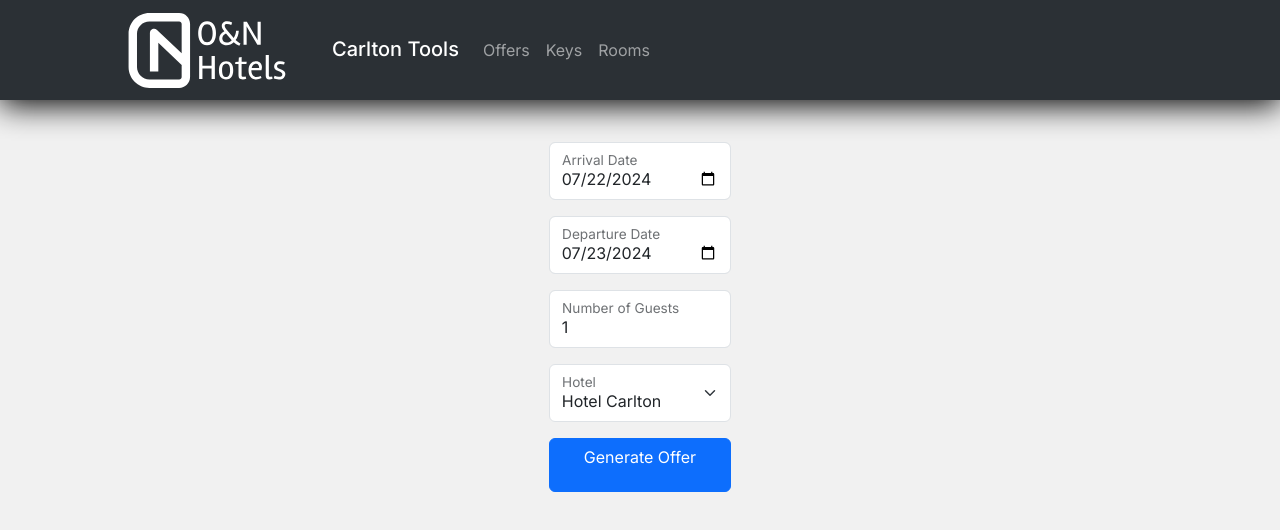
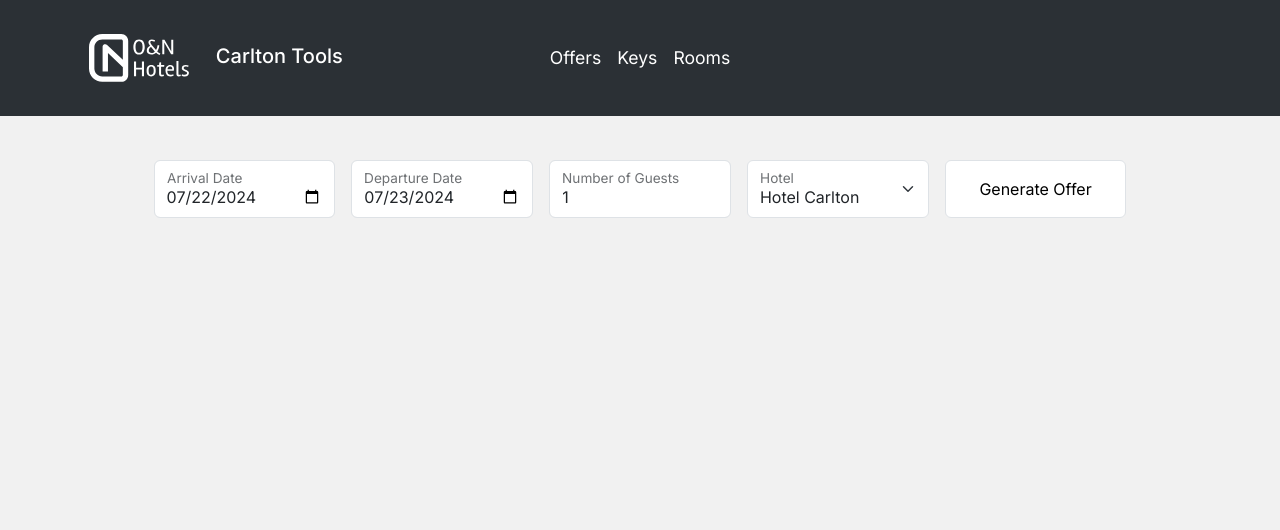
Before and after one commit to denis-belonogov/CarltonFrontend, a React (Vite) app in the folder carlton_frontend/: page / in a window 1280 px wide. Shown: the top 530 px of the page. Built offline with nearby package versions, Linux system fonts and the light colour scheme.

Commit message:
Styles for all pages

```diff
--- a/carlton_frontend/src/components/OfferApp.tsx
+++ b/carlton_frontend/src/components/OfferApp.tsx
@@ -1,6 +1,6 @@
 import { addDays, format } from "date-fns";
 import { ChangeEvent, useState } from "react";
-import { FloatingLabel } from "react-bootstrap";
+import { Col, FloatingLabel, Spinner } from "react-bootstrap";
 import Alert from "react-bootstrap/Alert";
 import Button from "react-bootstrap/Button";
 import Form from "react-bootstrap/Form";
@@ -17,6 +17,7 @@ export default function OfferApp() {
   const [n_guests, setNGuests] = useState(1);
   const [hotel, setHotel] = useState("CARLTON");
   const [copied, setCopied] = useState(false);
+  const [loading, setLoading] = useState(false);
 
   const handleArrivalDateChange = (e: ChangeEvent<HTMLInputElement>) => {
     setArrivalDate(e.target.value);
@@ -43,9 +44,10 @@ export default function OfferApp() {
         adults: n_guests.toString(),
         propertyId: hotel,
       }).toString();
-
+      setLoading(true);
       const response = await fetch(`${API_URL}/offers/?${queryParams}`);
       const data = await response.json();
+      setLoading(false);
       if (response.ok) {
         setOffer(data.offer);
         setCopied(false);
@@ -61,30 +63,36 @@ export default function OfferApp() {
   return (
     <main>
       <Form onSubmit={handleSubmit} className="offer-form">
-        <FloatingLabel controlId="formArrivalDate" label="Arrival Date" className="mb-3">
+        <FloatingLabel controlId="formArrivalDate" label="Arrival Date" className="mb-3 offer-form-field">
           <Form.Control type="date" value={arrival_date} onChange={handleArrivalDateChange} />
         </FloatingLabel>
-        <FloatingLabel controlId="formDepartureDate" label="Departure Date" className="mb-3">
+        <FloatingLabel controlId="formDepartureDate" label="Departure Date" className="mb-3 offer-form-field">
           <Form.Control type="date" value={departure_date} onChange={handleDepartureDateChange} />
         </FloatingLabel>
-        <FloatingLabel controlId="formNumberOfGuests" label="Number of Guests" className="mb-3">
+        <FloatingLabel controlId="formNumberOfGuests" label="Number of Guests" className="mb-3 offer-form-field">
           <Form.Control type="number" value={n_guests} onChange={handleGuestsChange} />
         </FloatingLabel>
-        <FloatingLabel controlId="formHotel" label="Hotel" className="mb-3">
+        <FloatingLabel controlId="formHotel" label="Hotel" className="mb-3 offer-form-field">
           <Form.Select value={hotel} onChange={(e) => handleHotelChange(e as unknown as ChangeEvent<HTMLInputElement>)}>
             <option value="CARLTON">Hotel Carlton</option>
             <option value="SENATOR">Hotel Senator</option>
           </Form.Select>
         </FloatingLabel>
-        <Button type="submit" className="mb-3">
+        <Button variant="light" type="submit" className="submit-button offer-form-field">
           <p>Generate Offer</p>
         </Button>{" "}
       </Form>
+      {loading && <Spinner animation="border" role="status" />}
+      {!loading && (
+        <>
           <div className="offer">{offer}</div>
+          <div className="offer-form">
+            <Col className="d-none d-lg-block offer-form-field"></Col>
+            <Col className="mb-3 offer-form-field">
               {offer.length != 0 && (
                 <Button
-          className="copy_button"
-          variant="primary"
+                  className="submit-button offer-form-field"
+                  variant="light"
                   onClick={() => {
                     navigator.clipboard.writeText(offer);
                     setCopied(true);
@@ -93,8 +101,13 @@ export default function OfferApp() {
                     }, 2000);
                   }}
                 >
-          Copy
+                  <p>Copy</p>
                 </Button>
+              )}
+            </Col>{" "}
+            <Col className="d-none d-lg-block offer-form-field"></Col>
+          </div>
+        </>
       )}
       <Alert className="alert" variant="success" show={copied}>
         Offer Text copied to clipboard!
--- a/carlton_frontend/src/components/common/FloatingTextForm.tsx
+++ b/carlton_frontend/src/components/common/FloatingTextForm.tsx
@@ -10,7 +10,7 @@ interface FloatingTextFormProps {
 
 const FloatingTextForm: React.FC<FloatingTextFormProps> = ({ label, value, setValue }) => {
   return (
-    <FloatingLabel controlId={`form${label.replace(" ", "")}`} label={label} className="mb-3">
+    <FloatingLabel controlId={`form${label.replace(" ", "")}`} label={label} className="mb-3 offer-form-field">
       <Form.Control type="text" placeholder={label} value={value} onChange={(e) => setValue(e.target.value)} />
     </FloatingLabel>
   );
--- a/carlton_frontend/src/components/common/Navigation.tsx
+++ b/carlton_frontend/src/components/common/Navigation.tsx
@@ -1,4 +1,4 @@
-import Container from "react-bootstrap/Container";
+import { Col } from "react-bootstrap";
 import Nav from "react-bootstrap/Nav";
 import Navbar from "react-bootstrap/Navbar";
 import { Link } from "react-router-dom"; // Assuming React Router is used
@@ -6,21 +6,36 @@ import { Link } from "react-router-dom"; // Assuming React Router is used
 export default function Navigation() {
   return (
     <Navbar expand="lg" className="bg-body-tertiary" bg="dark" data-bs-theme="dark">
-      <Container className="container-navbar">
-        <Navbar.Brand as={Link} to="/">
+      <Col className="d-none d-lg-block">
+        <Navbar.Brand as={Link} to="/" className="navbar-brand">
           <img
             src="/on_hotels_logo.svg"
             alt="Carlton Tools Logo"
-            className="d-inline-block"
-            width="250px"
-            height="75px"
-          />
+            className="d-inline-block img-logo"
+            width="100"
+            height="100"
+          />{" "}
           Carlton Tools
         </Navbar.Brand>
+      </Col>
+
+      <Col className="d-lg-none">
+        <Navbar.Brand as={Link} to="/" className="navbar-brand-sm">
+          <img
+            src="/on_hotels_logo.svg"
+            alt="Carlton Tools Logo"
+            className="d-inline-block img-logo"
+            width="100"
+            height="100"
+          />{" "}
+        </Navbar.Brand>
+      </Col>
+
+      <Col>
         <Navbar.Toggle aria-controls="basic-navbar-nav" />
-        <Navbar.Collapse id="basic-navbar-nav">
-          <Nav className="me-auto">
-            <Nav.Link as={Link} to="/">
+        <Navbar.Collapse id="basic-navbar-nav" className="justify-content-end navbar-a">
+          <Nav className="m-auto">
+            <Nav.Link as={Link} to="/" className="nav-link">
               Offers
             </Nav.Link>
             <Nav.Link as={Link} to="/keys">
@@ -31,7 +46,8 @@ export default function Navigation() {
             </Nav.Link>
           </Nav>
         </Navbar.Collapse>
-      </Container>
+      </Col>
+      <Col className="d-none d-lg-block"></Col>
     </Navbar>
   );
 }
--- a/carlton_frontend/src/components/keys/KeysTable.tsx
+++ b/carlton_frontend/src/components/keys/KeysTable.tsx
@@ -34,7 +34,7 @@ const KeysTable: React.FC<KeysTableProps> = ({ keys, setKeys }) => {
 
   return (
     <>
-      <Table striped bordered hover w-auto className="table">
+      <Table striped bordered hover className="table">
         <thead>
           <tr>
             <th>id</th>
--- a/carlton_frontend/src/components/rooms/RoomsTable.tsx
+++ b/carlton_frontend/src/components/rooms/RoomsTable.tsx
@@ -36,7 +36,7 @@ const RoomsTable: React.FC<RoomsTableProps> = ({ rooms, setRooms }) => {
   };
 
   return (
-    <Table striped bordered hover>
+    <Table striped bordered hover className="table">
       <thead>
         <tr>
           <th>id</th>
--- /dev/null
+++ b/carlton_frontend/styles/KeysForm.css
@@ -0,0 +1,3 @@
+.add-key-form{
+        display: flex;
+}
--- a/carlton_frontend/styles/KeysList.css
+++ b/carlton_frontend/styles/KeysList.css
@@ -1,5 +1,5 @@
 .table {
-  width: 50%;
+  width: 66%;
   margin: auto;
 }
 
--- a/carlton_frontend/styles/Offer.css
+++ b/carlton_frontend/styles/Offer.css
@@ -1,10 +1,3 @@
-.g-2 {
-  padding-bottom: 5px;
-  margin: auto;
-  width: 66%;
-  padding: 10px;
-}
-
 Label > p {
   font-size: 1.2em;
   font-weight: 500;
@@ -14,25 +7,33 @@ Label > p {
 }
 
 .offer {
-  width: 750px;
+  margin: 1% 10%;
+  display: inline-block;
   white-space: pre-line;
   text-align: left;
   padding-bottom: 10px;
-  margin: auto;
-}
-
-.copy_button {
-  margin-bottom: 10px;
 }
 
 .n_guests_picker {
   width: 75px;
 }
 
-.form-label {
-  width: 100%;
-  padding-left: 0px;
-  padding-right: 0px;
+.offer-form{
+  margin: 1% 10%;
+  display: flex;
+  align-items: flex-end;
+  flex-wrap: wrap;
+  gap: 16px;
+  justify-content: space-evenly;
+  align-items: center;
+  padding: 0px 0px;
+}
+
+.offer-form-field {
+  flex-grow: 1;
+  flex-basis: 160px;
+  margin: 0px 0px;
+  vertical-align: top;
 }
 
 .alert {
@@ -41,3 +42,32 @@ Label > p {
   padding-bottom: 10px;
   margin: auto;
 }
+
+.submit-button {
+  border: 1px;
+  border-style: solid;
+  border-color: rgb(222, 226, 230);
+  background-color: white;
+  margin-bottom: 16px;
+  padding: 0px 0px;
+  width: 100%;
+
+}
+
+.copy-button {
+  border: 1px;
+  border-style: solid;
+  border-color: rgb(222, 226, 230);
+  background-color: white;
+  margin-bottom: 16px;
+  padding: 0px 0px;
+  width: 100%;
+  margin: 1% 10%;
+}
+
+p {
+  margin: 0px 0px;
+  padding: 16px 0px;
+  vertical-align: middle;
+  text-align: center;
+}
--- a/carlton_frontend/styles/index.css
+++ b/carlton_frontend/styles/index.css
@@ -13,19 +13,6 @@
   -moz-osx-font-smoothing: grayscale;
 }
 
-nav {
-  background-color: #1a1a1a;
-  width: 100%;
-  height: 100px;
-  margin-bottom: 10px;
-  padding: 5px 0px;
-  box-shadow: 0px 5px 30px black;
-  display: flex;
-}
-
-nav > img {
-  margin: 10px 50px;
-}
 
 a {
   font-weight: 500;
@@ -39,9 +26,10 @@ a:hover {
 body {
   margin: 0;
   place-items: center;
-  min-width: 320px;
-  min-height: 100vh;
+  position:fixed;
+  overflow-x:hidden;
   width: 100%;
+  height: 100%;
   padding: 0px 0px;
   background-color: #f1f1f1;
   font-family: "Inter", sans-serif;
@@ -127,3 +115,16 @@ button:focus-visible {
   padding: 16px;
   margin-bottom: 10px;
 }
+
+img{
+  margin: 0% 5%;
+}
+
+.nav-link{
+  color: #ffffff;
+  font-size: 1.1em;
+}
+
+nav {
+  height: 10%;
+}
```
Also changed, not shown: carlton_frontend/src/components/keys/KeysForm.tsx (+7 -5 lines), carlton_frontend/src/components/rooms/RoomsForm.tsx (+7 -9 lines). Lines whose indentation alone changed are shown as unchanged.
